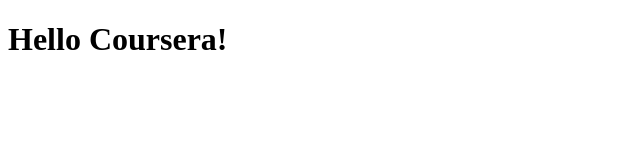
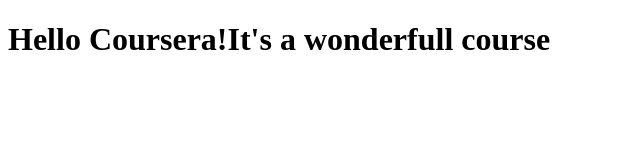
Before and after one commit to endahtw/coursera-test, a plain HTML site: page site/index.html in a window 1280 px wide. Shown: the whole page, without its empty margins (0-640 px from the left). Drawn offline with Linux system fonts and the light colour scheme.

Commit message:
small addition to content page

```diff
--- a/site/index.html
+++ b/site/index.html
@@ -5,6 +5,6 @@
 	<title>Hello Coursera</title>
 </head>
 <body>
-<h1>Hello Coursera!</h1>
+<h1>Hello Coursera!It's a wonderfull course</h1>
 </body>
 </html>
```
